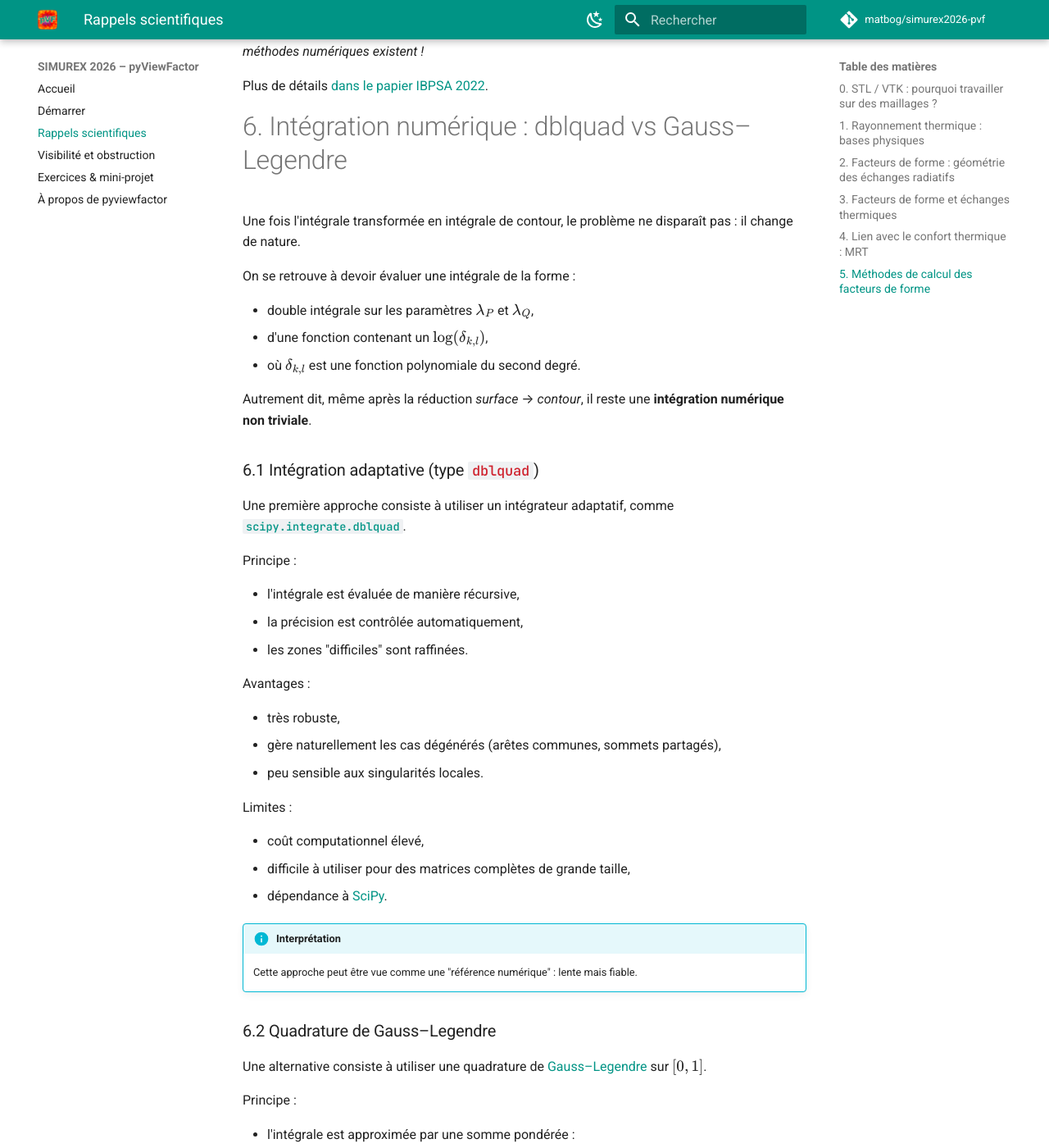
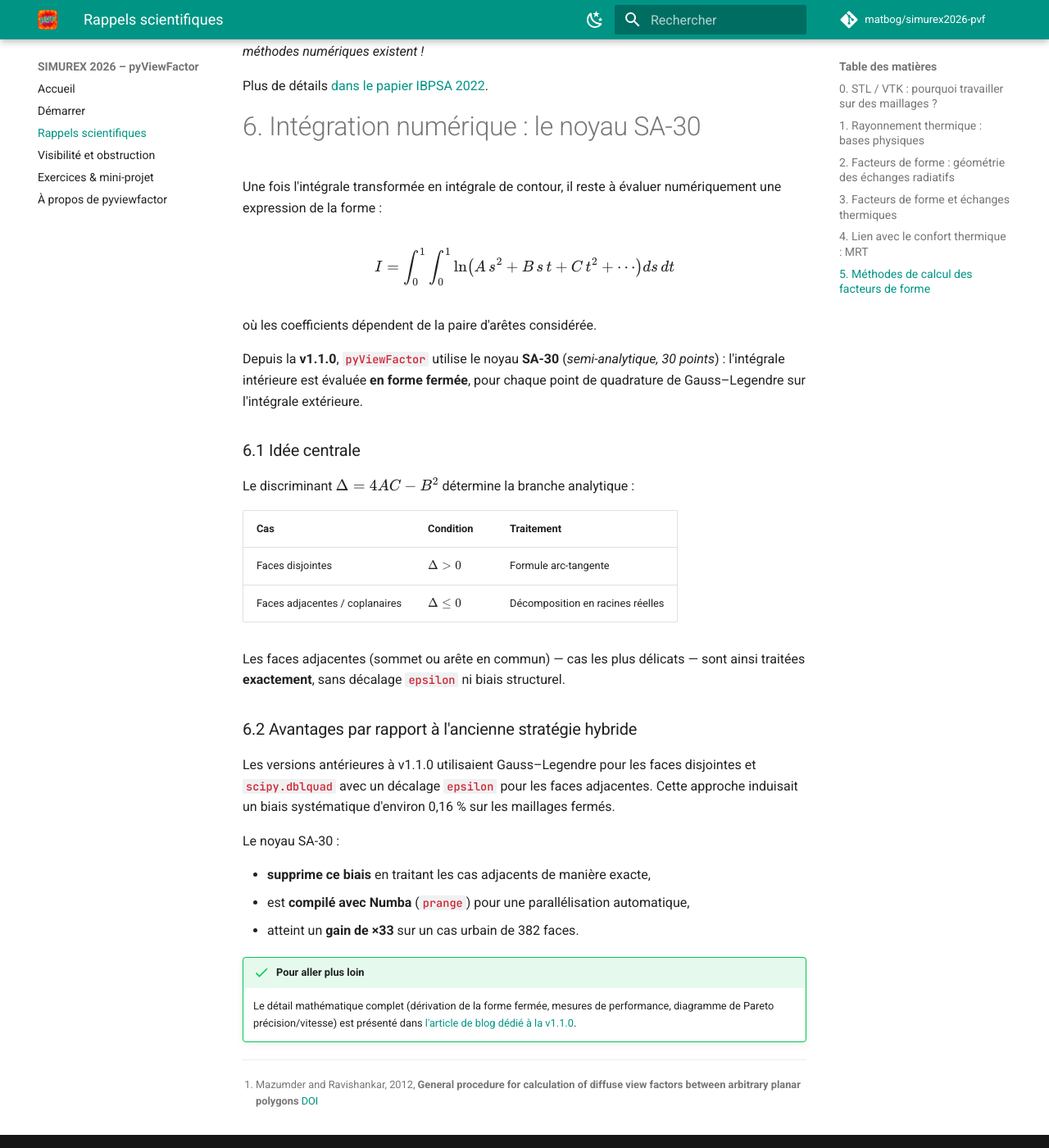
Before and after one commit to matbog/simurex2026-pvf, an MkDocs documentation site: the page built from docs/scientific-background.md, in a window 1280 px wide and 1400 px high, scrolled down 7635 px. Shown: the whole window at 82% size. Built offline with MkDocs 1.6.1 and Material for MkDocs 9.7.7, drawn with Linux system fonts in a browser that asks for light colours; comment, search, counter and statistics services are not loaded; some of the changed text lies outside the part shown.

Commit message:
update to follow v1.1 update

````diff
--- a/docs/about-pyviewfactor.md
+++ b/docs/about-pyviewfactor.md
@@ -2,7 +2,7 @@
 
 
 [![GitLab](https://img.shields.io/badge/GitLab-source-FC6D26?logo=gitlab&logoColor=white)](https://gitlab.com/arep-dev/pyViewFactor)
-[![Docs](https://img.shields.io/badge/docs-available-brightgreen?logo=gitbook&logoColor=white)](https://arep-dev.gitlab.io/pyViewFactor/pyviewfactor.html)
+[![Docs](https://img.shields.io/badge/docs-available-brightgreen?logo=gitbook&logoColor=white)](https://arep-dev.gitlab.io/pyViewFactor/)
 [![Article](https://img.shields.io/badge/Article-IBPSA%202022-purple?logo=googlescholar&logoColor=white)](https://www.researchgate.net/publication/360835982_Calcul_des_facteurs_de_forme_entre_polygones_-Application_a_la_thermique_urbaine_et_aux_etudes_de_confort)
 [![JOSS](https://img.shields.io/badge/JOSS-submitted-blue)](https://joss.theoj.org/papers/cc7d3aebf5e8ed25b343c6dd822f70b4)
 
@@ -107,15 +107,11 @@ contributions associées aux paires d'arêtes des deux polygones.
 
 ### 4.2 Stratégie numérique
 
-`pyViewFactor` utilise deux intégrateurs complémentaires :
+`pyViewFactor` (v1.1.0) utilise le noyau **SA-30** : l'intégrale intérieure est évaluée en **forme fermée** (semi-analytique), ce qui élimine le biais numérique sur les faces adjacentes ou coplanaires sans recourir à un décalage epsilon.
+Les paires sont ensuite traitées en parallèle grâce à Numba (`prange`), pour un gain de ×33 sur un cas urbain de référence.
 
-- **Gauss–Legendre** : rapide, utilisé pour la majorité des paires de faces disjointes,
-- **`SciPy` `dblquad`** : plus robuste, utilisé pour les cas plus délicats, notamment les
-faces partageant un sommet ou une arête.
-
-!!! info "Compromis numérique"
-    La stratégie hybride vise à conserver une bonne performance sur de grands maillages,
-    tout en gardant une méthode plus robuste pour les configurations géométriques sensibles.
+!!! info "Historique"
+    Les versions antérieures à v1.1.0 utilisaient une stratégie hybride Gauss–Legendre / `dblquad`. Le noyau SA-30 remplace cette approche en gérant tous les cas de manière unifiée et plus précise.
 
 
 ## 5. Architecture du code
@@ -186,24 +182,30 @@ Modes d'obstruction :
 - `strict=False` : un rayon centroïde-centroïde est testé,
 - `strict=True` : plusieurs rayons sommet-sommet sont testés, ce qui rend le critère plus conservatif.
 
+#### Accélération BVH (v1.1.0)
+
+Pour chaque paire de faces, tester séquentiellement tous les triangles de l'obstacle coûte **O(N)** par rayon. Depuis la v1.1.0, `FaceMeshPreprocessor` construit une **BVH** (*Bounding Volume Hierarchy*) : un arbre binaire de boîtes englobantes alignées sur les axes (AABB).
+
+La traversée de l'arbre élimine à chaque niveau environ la moitié des triangles candidats, ramenant le coût à **O(log N)** par rayon. L'arbre est stocké sous forme de tableaux NumPy plats pour une traversée compatible Numba.
+
+!!! info "Pour aller plus loin"
+    Le fonctionnement détaillé de la BVH (construction, traversée, stockage) est présenté dans [l'article de blog dédié à la v1.1.0](https://lhypercube.arep.fr/blog/pyviewfactor_v110/).
+
 ### 5.4 Intégration numérique du facteur de forme
 
 Objectif : évaluer l'intégrale de contour entre les deux polygones.
 
-Fonctions associées :
+Depuis la v1.1.0, un noyau unique **SA-30** gère tous les cas :
 
 | Élément | Rôle |
 |---|---|
-| `integrand_gauss_legendre()` | Noyau numérique utilisé pour l'intégration de Gauss–Legendre. |
-| `compute_viewfactor_gauss_legendre()` | Calcule rapidement un facteur de forme par quadrature de Gauss–Legendre. |
-| `set_quadrature_order()` | Permet de modifier l'ordre de quadrature de Gauss–Legendre. |
-| `integrand_dblquad()` | Intégrande utilisée par l'intégrateur robuste `SciPy`. |
-| `compute_viewfactor_dblquad()` | Calcule un facteur de forme avec `scipy.integrate.dblquad`. |
+| `compute_viewfactor()` | Calcule le facteur de forme entre deux faces via le noyau SA-30. |
+| `compute_viewfactor_matrix()` | Calcule la matrice complète avec tests de visibilité, obstruction (BVH) et parallélisation Numba. |
 
-En pratique :
+Le noyau SA-30 évalue l'intégrale intérieure en forme fermée (formule arc-tangente ou décomposition en racines réelles selon le signe du discriminant), ce qui élimine le biais des faces adjacentes sans recourir à un décalage `epsilon`.
 
-- les faces disjointes sont traitées par Gauss–Legendre,
-- les faces qui partagent au moins un sommet sont légèrement décalées avec `epsilon`, puis traitées par `dblquad`.
+!!! info "Pour aller plus loin"
+    Le détail mathématique du noyau SA-30 et des mesures de performance sont présentés dans [l'article de blog dédié à la v1.1.0](https://lhypercube.arep.fr/blog/pyviewfactor_v110/).
 
 ### 5.5 Fonctions haut niveau
 
@@ -217,7 +219,7 @@ Ces fonctions orchestrent les étapes précédentes.
 | `plot_viewfactor()` | Visualise sur le maillage la distribution des facteurs de forme associés à une cellule source. |
 
 !!! example "Lecture du pipeline"
-    `compute_viewfactor_matrix()` commence par prétraiter le maillage, sépare les paires de faces adjacentes et disjointes, applique les tests de visibilité et d'obstruction, choisit l'intégrateur adapté, puis remplit la matrice en utilisant la relation de réciprocité.
+    `compute_viewfactor_matrix()` commence par prétraiter le maillage, applique les tests de visibilité et d'obstruction (accélérés par BVH depuis la v1.1.0), puis calcule tous les facteurs de forme via le noyau SA-30 en parallèle (Numba `prange`).
 
 
 ## 6. Exemple minimal
@@ -257,7 +259,7 @@ Le design de `pyViewFactor` repose sur :
 
 Les principaux compromis sont :
 
-- **rapidité vs robustesse** : Gauss–Legendre est rapide, `dblquad` est plus robuste,
+- **précision vs coût** : le noyau SA-30 est à la fois plus précis et plus rapide que l'ancienne stratégie hybride, grâce à la forme fermée et à la parallélisation Numba,
 - **mode strict vs mode permissif** : le mode strict évite certains faux positifs, mais peut rejeter des cas partiels,
 - **maillage grossier vs maillage raffiné** : un maillage plus fin représente mieux les visibilités partielles, mais augmente le nombre de paires à calculer.
 
--- a/docs/get-started.md
+++ b/docs/get-started.md
@@ -154,7 +154,7 @@ pyvista==0.45
 matplotlib
 tqdm==4.65.0
 pvlib==0.15.1
-pyviewfactor==1.0.3
+pyviewfactor==1.1.0
 ```
 
 Vous pouvez installer ces dépendances directement avec :
--- a/docs/scientific-background.md
+++ b/docs/scientific-background.md
@@ -304,88 +304,38 @@ Plus de détails [dans le papier IBPSA 2022](https://www.researchgate.net/public
 
 
 
-# 6. Intégration numérique : dblquad vs Gauss–Legendre
+# 6. Intégration numérique : le noyau SA-30
 
-Une fois l'intégrale transformée en intégrale de contour, le problème ne disparaît pas : il change de nature.
+Une fois l'intégrale transformée en intégrale de contour, il reste à évaluer numériquement une expression de la forme :
 
-On se retrouve à devoir évaluer une intégrale de la forme :
+$$
+I = \int_0^1 \int_0^1 \ln\!\left(A\,s^2 + B\,s\,t + C\,t^2 + \cdots\right) ds\, dt
+$$
 
-- double intégrale sur les paramètres \(\lambda_P\) et \(\lambda_Q\),
-- d'une fonction contenant un \(\log(\delta_{k,l})\),
-- où \(\delta_{k,l}\) est une fonction polynomiale du second degré.
+où les coefficients dépendent de la paire d'arêtes considérée.
 
-Autrement dit, même après la réduction _surface_ → _contour_, il reste une **intégration numérique non triviale**.
+Depuis la **v1.1.0**, `pyViewFactor` utilise le noyau **SA-30** (*semi-analytique, 30 points*) : l'intégrale intérieure est évaluée **en forme fermée**, pour chaque point de quadrature de Gauss–Legendre sur l'intégrale extérieure.
 
+### 6.1 Idée centrale
 
+Le discriminant \(\Delta = 4AC - B^2\) détermine la branche analytique :
 
-### 6.1 Intégration adaptative (type `dblquad`)
+| Cas | Condition | Traitement |
+|---|---|---|
+| Faces disjointes | \(\Delta > 0\) | Formule arc-tangente |
+| Faces adjacentes / coplanaires | \(\Delta \leq 0\) | Décomposition en racines réelles |
 
-Une première approche consiste à utiliser un intégrateur adaptatif, comme [`scipy.integrate.dblquad`](https://docs.scipy.org/doc/scipy/reference/generated/scipy.integrate.dblquad.html).
+Les faces adjacentes (sommet ou arête en commun) — cas les plus délicats — sont ainsi traitées **exactement**, sans décalage `epsilon` ni biais structurel.
 
-Principe :
+### 6.2 Avantages par rapport à l'ancienne stratégie hybride
 
-- l'intégrale est évaluée de manière récursive,
-- la précision est contrôlée automatiquement,
-- les zones "difficiles" sont raffinées.
+Les versions antérieures à v1.1.0 utilisaient Gauss–Legendre pour les faces disjointes et `scipy.dblquad` avec un décalage `epsilon` pour les faces adjacentes. Cette approche induisait un biais systématique d'environ 0,16 % sur les maillages fermés.
 
-Avantages :
+Le noyau SA-30 :
 
-- très robuste,
-- gère naturellement les cas dégénérés (arêtes communes, sommets partagés),
-- peu sensible aux singularités locales.
+- **supprime ce biais** en traitant les cas adjacents de manière exacte,
+- est **compilé avec Numba** (`prange`) pour une parallélisation automatique,
+- atteint un **gain de ×33** sur un cas urbain de 382 faces.
 
-Limites :
-
-- coût computationnel élevé,
-- difficile à utiliser pour des matrices complètes de grande taille,
-- dépendance à [SciPy](https://scipy.org/).
-
-!!! info "Interprétation"
-    Cette approche peut être vue comme une "référence numérique" : lente mais fiable.
-
-
-
-### 6.2 Quadrature de Gauss–Legendre
-
-Une alternative consiste à utiliser une quadrature de [Gauss–Legendre](https://en.wikipedia.org/wiki/Gauss%E2%80%93Legendre_quadrature) sur \([0,1]\).
-
-Principe :
-
-- l'intégrale est approximée par une somme pondérée :
-  $$
-  \int_0^1 f(\lambda) d\lambda \approx \sum_i w_i f(x_i)
-  $$
-- les points \(x_i\) et poids \(w_i\) sont optimisés pour maximiser la précision.
-
-Dans notre cas :
-
-- la double intégrale devient une double somme,
-- le coût est fixe pour un ordre donné,
-- l'implémentation est très efficace avec des boucles compilées (Numba).
-
-Avantages :
-
-- très rapide,
-- parfaitement déterministe,
-- bien adaptée aux calculs massifs (matrices complètes).
-
-Limites :
-
-- précision dépend du nombre de points,
-- moins robuste lorsque les surfaces sont très proches ou adjacentes,
-- nécessite une bonne gestion des cas limites.
-
-### 6.3 Stratégie hybride
-
-Dans la pratique, aucune des deux méthodes ne suffit seule.
-
-Une stratégie efficace consiste à :
-
-- utiliser **Gauss–Legendre** pour les surfaces disjointes (cas majoritaires),
-- basculer vers **`dblquad`** pour les cas difficiles :
-  - surfaces adjacentes,
-  - partage de sommet,
-  - proximité géométrique.
-
-!!! success "Idée clé"
-    Cette approche permet de conserver la performance globale tout en garantissant la robustesse dans les cas critiques.
+!!! success "Pour aller plus loin"
+    Le détail mathématique complet (dérivation de la forme fermée, mesures de performance, diagramme de Pareto précision/vitesse) est présenté dans [l'article de blog dédié à la v1.1.0](https://lhypercube.arep.fr/blog/pyviewfactor_v110/).
--- a/docs/visibility_obstruction.md
+++ b/docs/visibility_obstruction.md
@@ -156,13 +156,13 @@ Une méthode classique est l'algorithme de [**Möller–Trumbore**](https://en.w
 
 
 
-### 3.4 Filtrage spatial
+### 3.4 Filtrage spatial et accélération BVH
 
-Pour éviter de tester toutes les facettes, un filtrage est appliqué :
+Pour éviter de tester toutes les facettes, un filtrage spatial est appliqué avant le test de Möller–Trumbore.
 
-- construction d'une **boîte englobante** (AABB - _Axis Aligned Bounding Box_),
-- sélection des triangles candidats,
-- exclusion des faces testées.
+#### Boîte englobante AABB (principe de base)
+
+Une première approche consiste à construire une **boîte englobante commune** aux deux faces testées (AABB — *Axis Aligned Bounding Box*), et à ne retenir que les triangles obstacles qui la recoupent.
 
 <figure>
   <img src="../assets/aabb.png"
@@ -174,8 +174,23 @@ Pour éviter de tester toutes les facettes, un filtrage est appliqué :
   </figcaption>
 </figure>
 
+Ce filtre est efficace mais ne résout qu'un seul niveau de découpage : les triangles restants sont ensuite testés **séquentiellement**, un par un — coût **O(N)** par rayon.
+
+#### BVH : hiérarchie de boîtes englobantes (v1.1.0)
+
+Depuis la v1.1.0, `pyViewFactor` construit une **BVH** (*Bounding Volume Hierarchy*) sur le maillage obstacle : un **arbre binaire de boîtes AABB**, où chaque nœud contient exactement les triangles de son sous-arbre.
+
+Principe de la traversée pour un rayon donné :
+
+1. Tester le rayon contre la boîte du nœud racine (*slab test* : 6 comparaisons),
+2. **Raté** → tout le sous-arbre est éliminé, zéro triangle testé,
+3. **Touché** → descendre dans les deux fils,
+4. À la feuille → test de Möller–Trumbore sur le triangle.
+
+Chaque niveau élimine environ la moitié des candidats restants : le coût passe de **O(N)** à **O(log N)** par rayon. L'arbre est stocké sous forme de tableaux NumPy plats (sans objets Python) pour rester compatible avec la compilation Numba.
+
 !!! success "Optimisation clé"
-    Le filtrage spatial réduit fortement le coût du test d'obstruction.
+    Sur un maillage urbain de 382 faces, la combinaison BVH + Numba `prange` contribue à un gain global de **×33** par rapport à la v1.0.
 
 
 
--- a/requirements.txt
+++ b/requirements.txt
@@ -4,4 +4,4 @@ pyvista==0.45
 matplotlib
 tqdm==4.65.0
 pvlib==0.15.1
-pyviewfactor==1.0.3
+pyviewfactor==1.1.0
````
Also changed, not shown: docs/exercises.md (+1 -1 lines), docs/index.md (+5 -1 lines), site/exercises/index.html, site/scientific-background/index.html, site/search/search_index.json, site/sitemap.xml, 4 other files.
